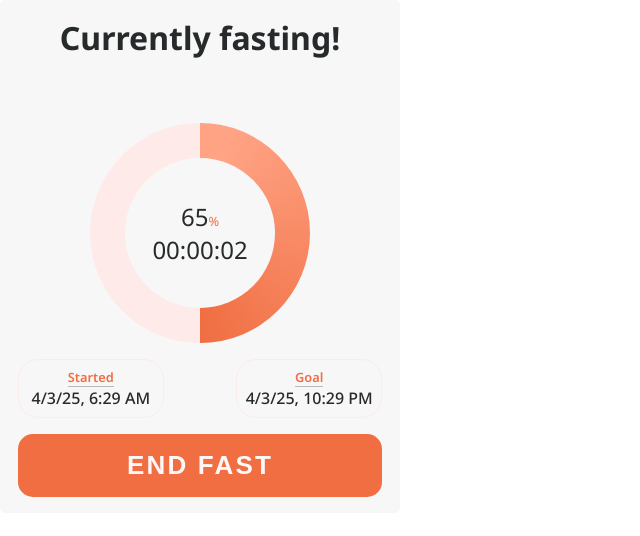
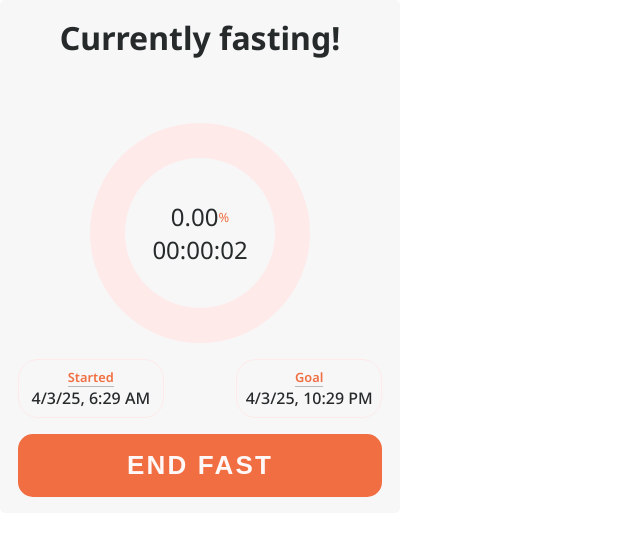
Before and after one commit to fayponjp/go-fast, a React (Vite) app: page / in a window 1280 px wide. Both pictures are taken after a click on the button "BEGIN FAST". Shown: the top 536 px of the page, without its empty margins (0-640 px from the left). Built offline with nearby package versions, Linux system fonts and the light colour scheme.

Commit message:
Updated scripts to make progress bar dynamic along with the timer

```diff
--- a/src/components/Main/Content.css
+++ b/src/components/Main/Content.css
@@ -15,7 +15,7 @@ main {
     height: 220px;
     overflow: hidden;
 
-    background: conic-gradient(var(--accent-light-bright) 5%, var(--accent-light) 50%, var(--border-darkmode) 0%);
+    /* background: conic-gradient(var(--accent-light-bright) 5%, var(--accent-light) 50%, var(--border-darkmode) 0%); */
     border-radius: 50%;
 
     display: flex;
@@ -36,6 +36,11 @@ main {
     flex-direction: column;
     align-items: center;
     justify-content: center;
+}
+
+.text > span {
+    display: flex;
+    align-items: center;
 }
 
 time {
--- a/src/components/Main/Content.jsx
+++ b/src/components/Main/Content.jsx
@@ -2,7 +2,7 @@ import { useState, useContext, useEffect, useRef } from "react"
 import { FastWindowContext } from "../../util/FastWindowContext"
 import Button from "../Button/Button"
 import "./Content.css"
-
+// import '../../variables.css'
 
 function InactiveFast() {
     const { toggleFasting, localTimer } = useContext(FastWindowContext)
@@ -23,19 +23,20 @@ function InactiveFast() {
 }
 
 // {isFasting: false, startDateTime: null, goalHours: null}
+// background: conic-gradient(var(--accent-light-bright) 5%, var(--accent-light) 50%, var(--border-darkmode) 0%);
 function ActiveFast() {
     const { mode, toggleFasting, fast } = useContext(FastWindowContext)
-    const [timeElapsed, setTimeElapsed] = useState('')
-    const [goalDateTime, setGoalDateTime] = useState(() => {
-        const goal = new Date()
-        goal.setTime(fast.startDateTime.getTime() + fast.goalHours*60*60*1000)
-        return goal
-    })
+    const { startDateTime, goalHours } = fast
+    const [timeElapsedObj, setTimeElapsedObj] = useState({timeElapsed: 0, elementWidth: 0})
+
+    const goal = new Date()
+    goal.setTime(startDateTime.getTime() + goalHours*60*60*1000)
 
     useEffect(() => {
         const setIntervalVariable = setInterval(() => {
             const currentTime = new Date()
-            const timeRemaining = currentTime.getTime() - fast.startDateTime.getTime()
+            const timeRemaining = currentTime.getTime() - startDateTime.getTime()
+            const goalSeconds = goal.getTime() - startDateTime.getTime();
 
             let totalSeconds = Math.round(timeRemaining / 1000)
             let hours = Math.floor(totalSeconds / 3600)
@@ -45,7 +46,10 @@ function ActiveFast() {
             if(minutes<10)minutes = "0"+minutes;
             let seconds = totalSeconds % 60;
             if(seconds<10)seconds = "0"+seconds;
-            setTimeElapsed(`${hours}:${minutes}:${seconds}`)
+
+            const differenceInTimeRatio = (timeRemaining / goalSeconds) * 100;
+
+            setTimeElapsedObj({timeElapsed: `${hours}:${minutes}:${seconds}`, elementWidth: differenceInTimeRatio.toFixed(2)})
         }, 1000)
 
         return (() => clearInterval(setIntervalVariable))
@@ -53,21 +57,26 @@ function ActiveFast() {
 
     return (
         <main>
-            <div className="progress-bar">
+            <div className="progress-bar" style={
+                    {
+                        background: `conic-gradient(var(--accent-light-bright) ${timeElapsedObj.elementWidth/10}%, var(--accent-light) ${timeElapsedObj.elementWidth}%, var(--border-darkmode) 0%)`,
+                        color: 'black'
+                    }
+                }>
                 <div className={`text ${mode}`}>
-                        <span>65<small>%</small></span>
-                        <div className="timer">{timeElapsed}</div>
+                        <span>{timeElapsedObj.elementWidth}<small>%</small></span>
+                        <div className="timer">{timeElapsedObj.timeElapsed}</div>
                     </div>
             </div>
             <div className="progress-timers">
                 <span>
                     <small>Started</small>
-                    <time dateTime={fast.startDateTime.toLocaleString()}>
-                        {fast.startDateTime.toLocaleString(navigator.language, {dateStyle: 'short', timeStyle: 'short'})}
+                    <time dateTime={startDateTime.toLocaleString()}>
+                        {startDateTime.toLocaleString(navigator.language, {dateStyle: 'short', timeStyle: 'short'})}
                     </time>
                 </span>
                 <span>
-                    <small>Goal</small><time dateTime="">{goalDateTime.toLocaleString(navigator.language, {dateStyle: 'short', timeStyle: 'short'})}</time>
+                    <small>Goal</small><time dateTime="">{goal.toLocaleString(navigator.language, {dateStyle: 'short', timeStyle: 'short'})}</time>
                 </span>
             </div>
             <Button size={"wide"} onClick={() => toggleFasting('end')}>End Fast</Button>
```
